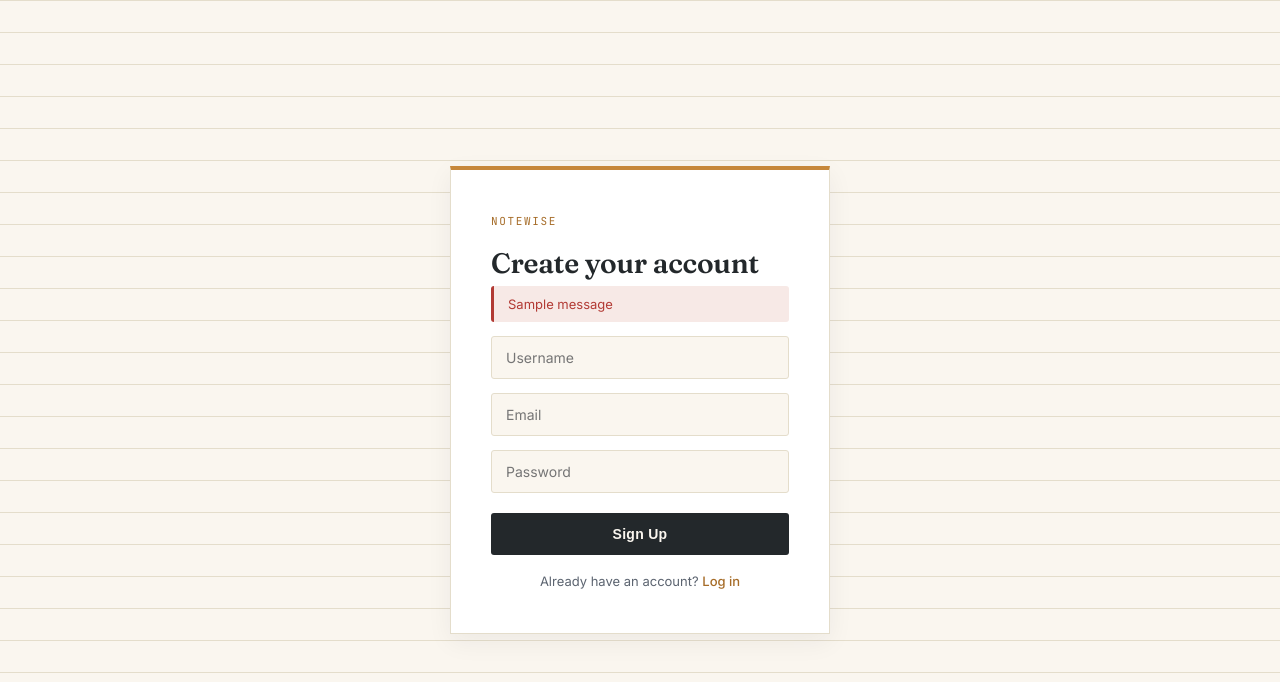
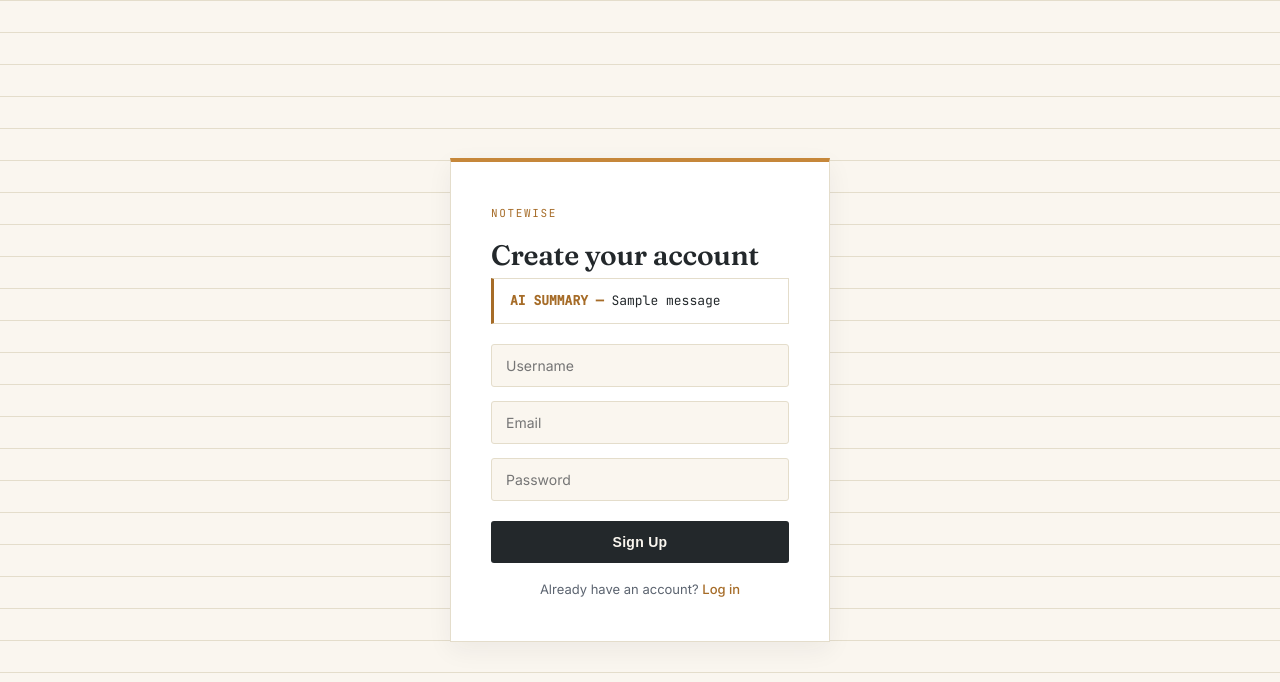
Before and after one commit to tanguturi-b/notewise, a Flask app: page /signup in a window 1280 px wide. Shown: the top 682 px of the page. Run offline with Flask 3, Linux system fonts and the light colour scheme; tables that the repository leaves empty hold one stand-in row (values such as "Sample post"); one stand-in notice (Sample message) is shown.

Commit message:
fix: theme-consistent flash message styling

```diff
--- a/app.py
+++ b/app.py
@@ -8,6 +8,7 @@ from config import Config
 from models import db, User, Note
 import os
 from groq import Groq
+
 app = Flask(__name__)
 app.config.from_object(Config)
 
@@ -21,6 +22,7 @@ login_manager.login_view = 'login'
 @login_manager.user_loader
 def load_user(user_id):
     return db.session.get(User, int(user_id))
+
 # ---------- AUTH ----------
 
 @app.route('/signup', methods=['GET', 'POST'])
@@ -31,7 +33,7 @@ def signup():
         password = request.form['password']
 
         if User.query.filter_by(email=email).first():
-            flash('Email already registered.')
+            flash('Email already registered.', 'error')
             return redirect(url_for('signup'))
 
         user = User(
@@ -56,7 +58,7 @@ def login():
         if user and check_password_hash(user.password_hash, password):
             login_user(user)
             return redirect(url_for('home'))
-        flash('Invalid email or password.')
+        flash('Invalid email or password.', 'error')
         return redirect(url_for('login'))
 
     return render_template('login.html')
@@ -119,6 +121,7 @@ def delete_note(note_id):
     db.session.delete(note)
     db.session.commit()
     return redirect(url_for('home'))
+
 @app.route('/note/<int:note_id>/summarize', methods=['POST'])
 @login_required
 def summarize_note(note_id):
@@ -136,9 +139,9 @@ def summarize_note(note_id):
             max_tokens=100
         )
         summary = response.choices[0].message.content
-        flash(f"Summary: {summary}")
+        flash(f"Summary: {summary}", 'success')
     except Exception as e:
-        flash(f"Summarization failed: {str(e)}")
+        flash(f"Summarization failed: {str(e)}", 'error')
 
     return redirect(url_for('home'))
 
--- a/static/css/style.css
+++ b/static/css/style.css
@@ -106,14 +106,37 @@ h1, h2, h3 { font-family: 'Fraunces', serif; letter-spacing: -0.01em; }
 
 .auth-box .switch-link a { color: var(--spine-dark); text-decoration: none; font-weight: 500; }
 
+/* ---- Flash messages ---- */
 .flash {
-    background: var(--danger-bg);
+    background: var(--paper-raised);
+    color: var(--ink);
+    padding: 12px 16px;
+    border: 1px solid var(--line);
+    border-left: 3px solid var(--ink);
+    font-size: 13px;
+    line-height: 1.6;
+    margin-bottom: 20px;
+    font-family: 'JetBrains Mono', monospace;
+}
+
+.flash-error {
+    border-left-color: var(--danger);
+}
+
+.flash-error::before {
+    content: "ERROR — ";
+    font-weight: 600;
     color: var(--danger);
-    padding: 10px 14px;
-    border-radius: 3px;
-    font-size: 13px;
-    margin-bottom: 14px;
-    border-left: 3px solid var(--danger);
+}
+
+.flash-success {
+    border-left-color: var(--spine-dark);
+}
+
+.flash-success::before {
+    content: "AI SUMMARY — ";
+    font-weight: 600;
+    color: var(--spine-dark);
 }
 
 /* ---- Navbar ---- */
--- a/templates/index.html
+++ b/templates/index.html
@@ -14,10 +14,10 @@
 </div>
 
 <div class="container">
-    {% with messages = get_flashed_messages() %}
+    {% with messages = get_flashed_messages(with_categories=true) %}
         {% if messages %}
-            {% for msg in messages %}
-                <div class="flash" style="margin-bottom: 20px;">{{ msg }}</div>
+            {% for category, msg in messages %}
+                <div class="flash flash-{{ category }}" style="margin-bottom: 20px;">{{ msg }}</div>
             {% endfor %}
         {% endif %}
     {% endwith %}
--- a/templates/signup.html
+++ b/templates/signup.html
@@ -1,17 +1,17 @@
 <!DOCTYPE html>
 <html>
 <head>
-    <title>Sign Up - Smart Notes AI</title>
+    <title>Sign Up - NoteWise</title>
     <link rel="stylesheet" href="{{ url_for('static', filename='css/style.css') }}">
 </head>
 <body>
 <div class="auth-container">
     <div class="auth-box">
         <h1>Create your account</h1>
-        {% with messages = get_flashed_messages() %}
+        {% with messages = get_flashed_messages(with_categories=true) %}
             {% if messages %}
-                {% for msg in messages %}
-                    <div class="flash">{{ msg }}</div>
+                {% for category, msg in messages %}
+                    <div class="flash flash-{{ category }}">{{ msg }}</div>
                 {% endfor %}
             {% endif %}
         {% endwith %}
```
Also changed, not shown: templates/login.html (+4 -4 lines).
